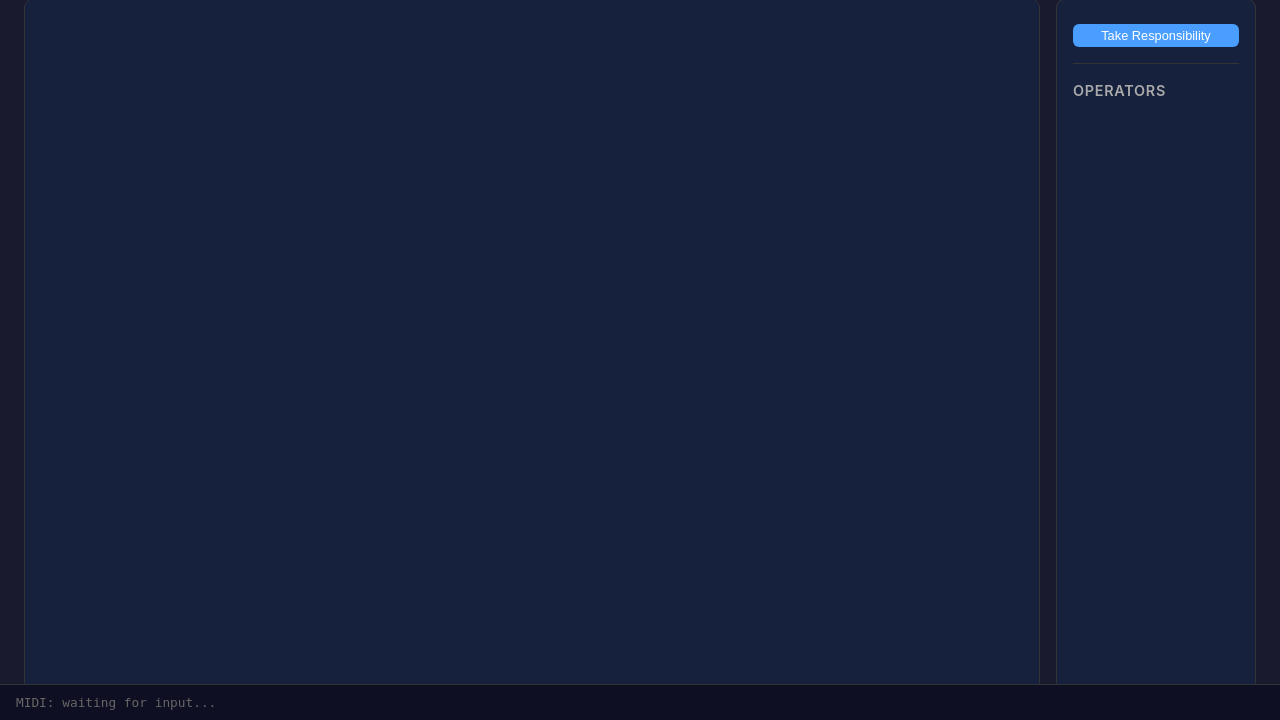
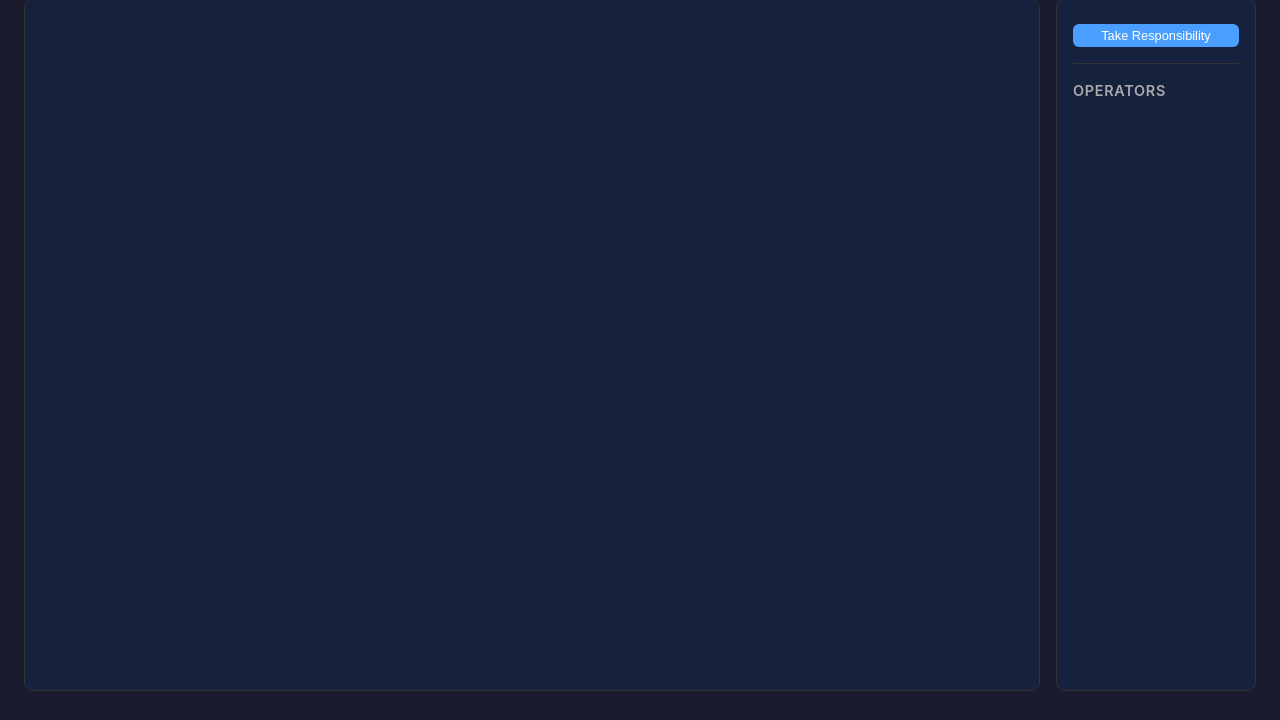
Before and after one commit to phroun/faderbank, a Flask app: template templates/profile_view.html in a window 1280 px wide. Shown: the part 80-800 px from the top of the page. Run offline with Flask 3, Linux system fonts and the light colour scheme; the template is opened without the code that fills it: most values are stand-ins (such as "Sample title", 1, 10 or a date in 2020); some libraries are stand-ins or nearby versions.

Commit message:
Only show MIDI debug bar when MIDI is enabled

```diff
--- a/static/js/faderbank.js
+++ b/static/js/faderbank.js
@@ -1163,6 +1163,7 @@
         document.getElementById('btn-midi-enable').style.display = midiEnabled ? 'none' : 'inline-flex';
         document.getElementById('btn-midi-config').style.display = midiEnabled ? 'inline-flex' : 'none';
         document.getElementById('btn-midi-disable').style.display = midiEnabled ? 'inline-flex' : 'none';
+        document.getElementById('midi-debug').style.display = midiEnabled ? 'block' : 'none';
     }
 
     function sendMidiFader(channel) {
--- a/templates/profile_view.html
+++ b/templates/profile_view.html
@@ -51,7 +51,7 @@
         </div>
     </div>
 </div>
-<div id="midi-debug" class="midi-debug">MIDI: waiting for input...</div>
+<div id="midi-debug" class="midi-debug" style="display:none;">MIDI: waiting for input...</div>
 
 <!-- MIDI Config Modal -->
 <div id="midi-modal" class="modal" style="display:none;">
```
